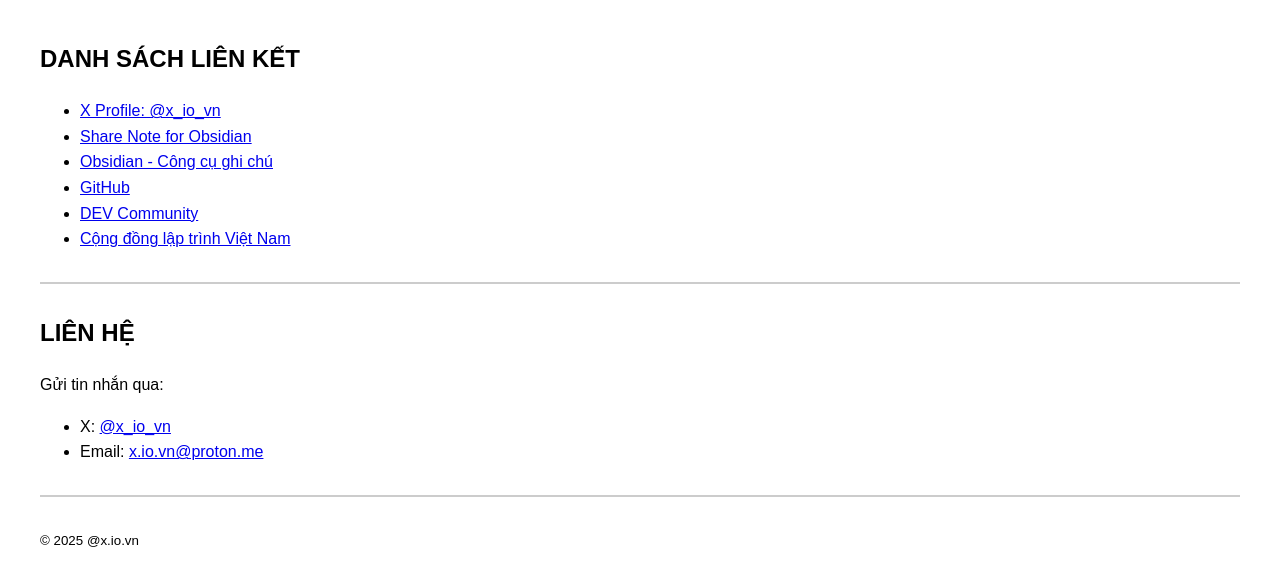
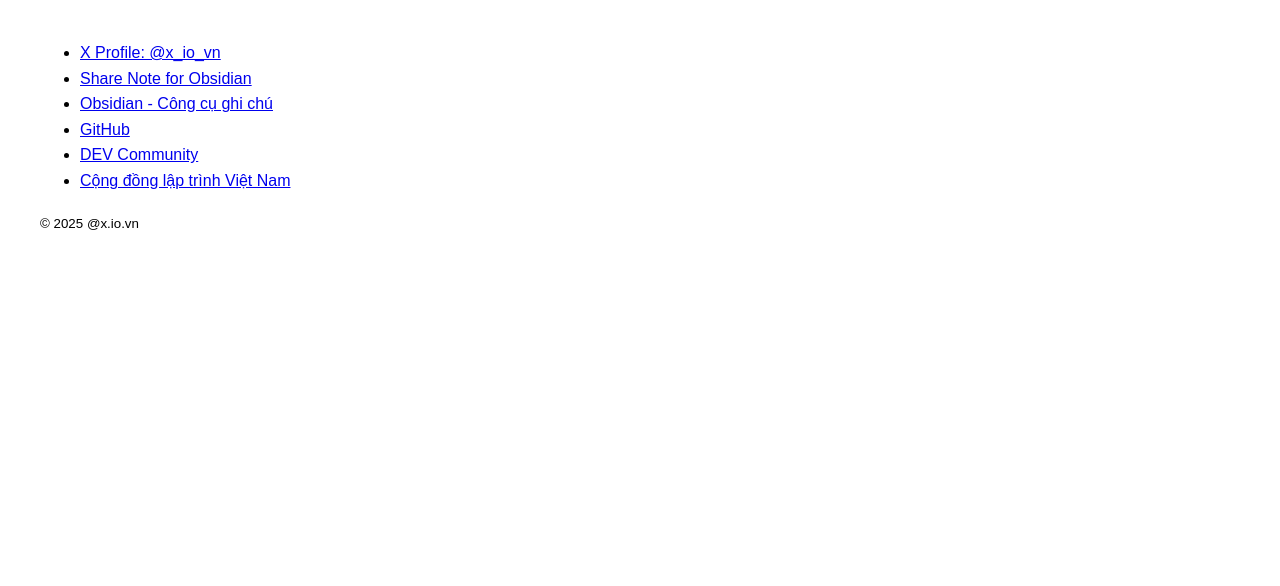
Before and after one commit to nghiemtruongvn/x, a plain HTML site: page 9/index.html in a window 1280 px wide. Drawn offline with Linux system fonts and the light colour scheme.

Commit message:
Update index.html

```diff
--- a/9/index.html
+++ b/9/index.html
@@ -29,7 +29,6 @@
 </head>
 <body>
 
-    <h2 id="links">DANH SÁCH LIÊN KẾT</h2>
     <ul>
         <li><a href="https://x.com/x_io_vn" target="_blank">X Profile: @x_io_vn</a></li>
         <li><a href="https://note.sx" target="_blank">Share Note for Obsidian</a></li>
@@ -39,17 +38,6 @@
         <li><a href="https://vietnam.dev" target="_blank">Cộng đồng lập trình Việt Nam</a></li>
     </ul>
 
-    <hr>
-
-    <h2 id="contact">LIÊN HỆ</h2>
-    <p>Gửi tin nhắn qua:</p>
-    <ul>
-        <li>X: <a href="https://x.com/messages/compose?recipient_id=x_io_vn" target="_blank">@x_io_vn</a></li>
-        <li>Email: <a href="mailto:x.io.vn@proton.me">x.io.vn@proton.me</a></li>
-    </ul>
-
-    <hr>
-
     <footer>
         <p><small>© 2025 @x.io.vn</small></p>
     </footer>
```
